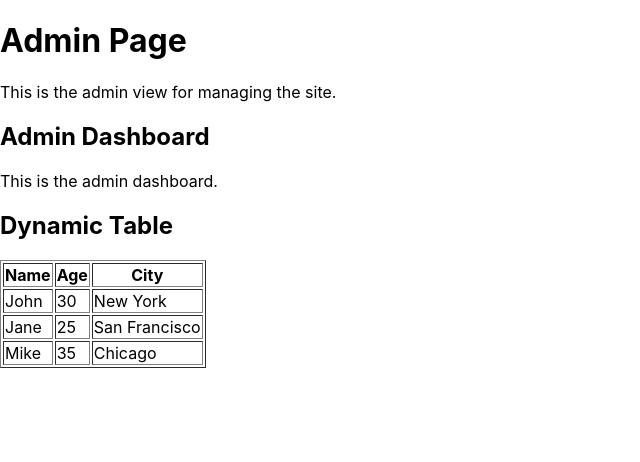
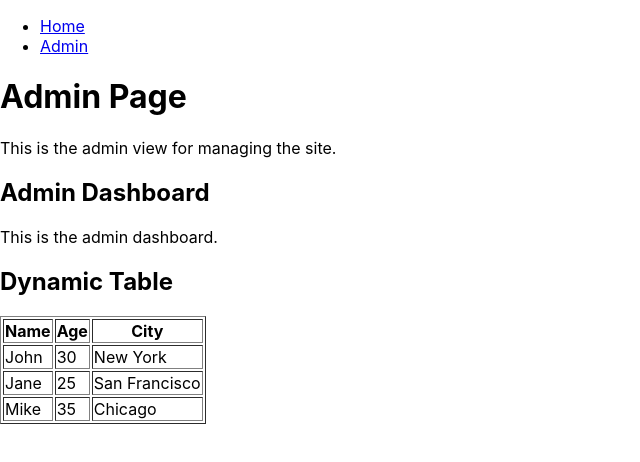
Before and after one commit to TomImre-Etelrendelo/FakeStoreAPI_, a React (Create React App) app: page /admin in a window 1280 px wide. Shown: the top 462 px of the page, without its empty margins (0-640 px from the left). Built offline with nearby package versions, Linux system fonts and the light colour scheme.

Commit message:
routing done in separate file

```diff
--- a/package.json
+++ b/package.json
@@ -36,5 +36,8 @@
       "last 1 firefox version",
       "last 1 safari version"
     ]
+  },
+  "devDependencies": {
+    "react-router-dom": "^6.28.0"
   }
 }
--- a/src/App.js
+++ b/src/App.js
@@ -1,19 +1,16 @@
 import React from 'react';
+import Layout from "./pages/Layout";
 import PublicView from './pages/publicView';
 import AdminView from './pages/adminView';
-
-// Helper function to get the current path
-const getCurrentPath = () => {
-  return window.location.pathname;
-};
+import NoPage from "./pages/noPage";
+import { BrowserRouter, Routes, Route } from "react-router-dom";
+import  AppRoutes  from './config/routes';
 
 function App() {
-  const currentPath = getCurrentPath();
-
   return (
-    <div>
-      {currentPath === '/admin' ? <AdminView /> : <PublicView />}
-    </div>
+    <BrowserRouter>
+    <AppRoutes />  {/* Use the imported routes */}
+  </BrowserRouter>
   );
 }
 
--- /dev/null
+++ b/src/config/routes.js
@@ -0,0 +1,20 @@
+import { Routes, Route } from "react-router-dom";
+import Layout from "../pages/Layout";
+import PublicView from '../pages/publicView'
+import AdminView from '../pages/adminView'
+import NoPage from "../pages/noPage";
+
+function AppRoutes() {
+  return (
+    <Routes>
+      <Route path="/" element={<Layout />}>
+        <Route index element={<PublicView />} />
+        <Route path="admin" element={<AdminView />} />
+        <Route path="public" element={<PublicView />} />
+        <Route path="*" element={<NoPage />} />
+      </Route>
+    </Routes>
+  );
+}
+
+export default AppRoutes;
--- a/src/index.js
+++ b/src/index.js
@@ -3,6 +3,8 @@ import ReactDOM from 'react-dom/client';
 import './index.css';
 import App from './App';
 import reportWebVitals from './reportWebVitals';
+
+
 
 const root = ReactDOM.createRoot(document.getElementById('root'));
 root.render(
--- /dev/null
+++ b/src/pages/Layout.js
@@ -0,0 +1,22 @@
+import { Outlet, Link } from "react-router-dom";
+
+const Layout = () => {
+  return (
+    <>
+      <nav>
+        <ul>
+          <li>
+            <Link to="/">Home</Link>
+          </li>
+          <li>
+            <Link to="/admin">Admin</Link>
+          </li>
+        </ul>
+      </nav>
+
+      <Outlet />
+    </>
+  )
+};
+
+export default Layout;
--- /dev/null
+++ b/src/pages/noPage.js
@@ -0,0 +1,5 @@
+const NoPage = () => {
+    return <h1>404</h1>;
+  };
+
+  export default NoPage;
--- a/src/pages/publicView.js
+++ b/src/pages/publicView.js
@@ -0,0 +1,22 @@
+import React from 'react';
+import Table from '../admin/adminComponents/table.js';  // Import Table component
+import { columns, data } from '../admin/adminComponents/tableData.js';
+
+const AdminView = () => {
+  return (
+    <div>
+      <h1>Admin Page</h1>
+      <p>This is the admin view for managing the site.</p>
+          <article>
+          <h1>Tomi Dashboard</h1>
+          <p>This is the admin dashboard.</p>
+          <div>
+        <h1>Dynamic Table</h1>
+        <Table columns={columns} data={data}/>
+      </div>
+        </article>
+    </div>
+  );
+};
+
+export default AdminView;
```
Also changed, not shown: 1 other file (tests, documents, lock files or other folders).
